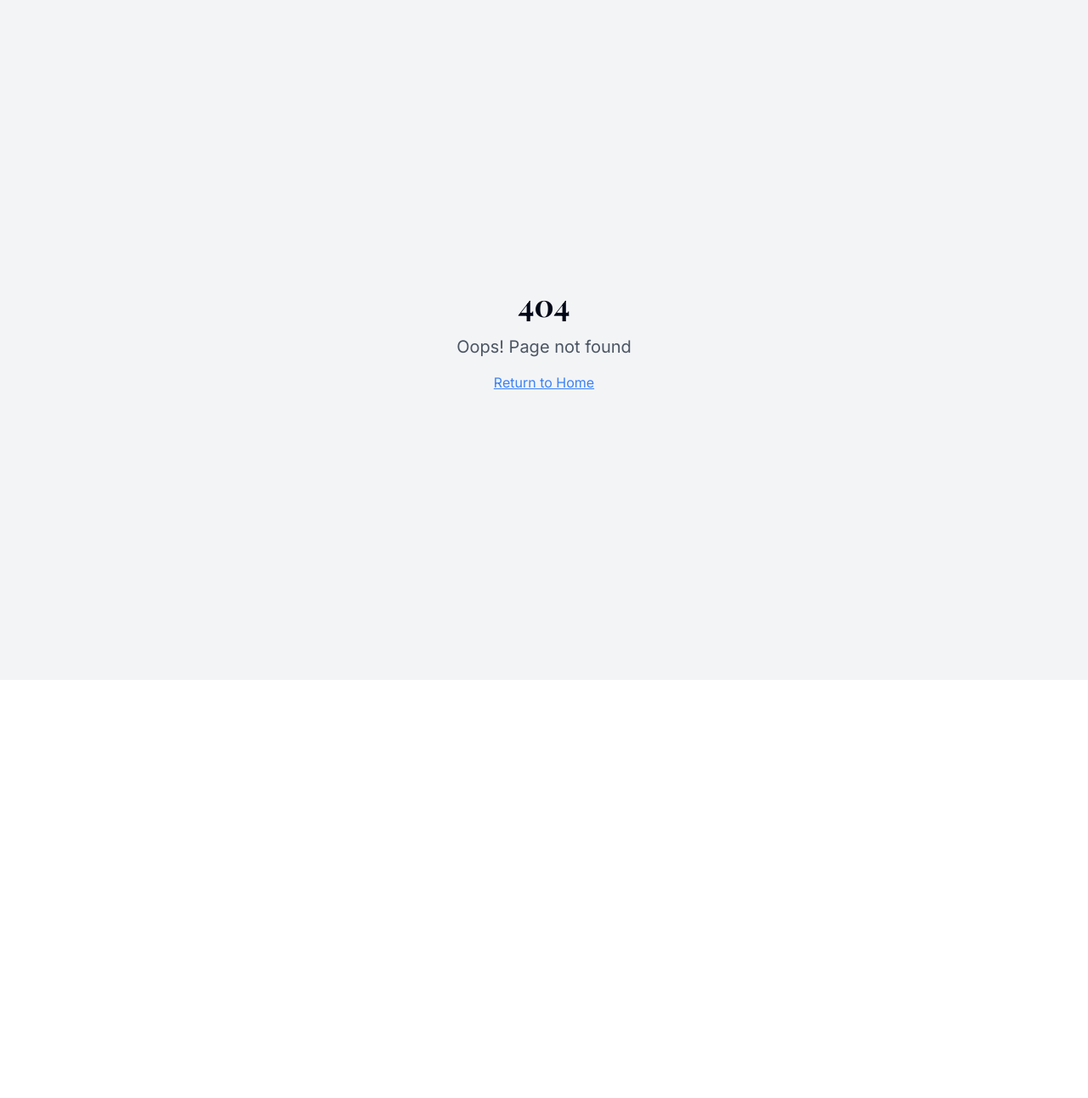
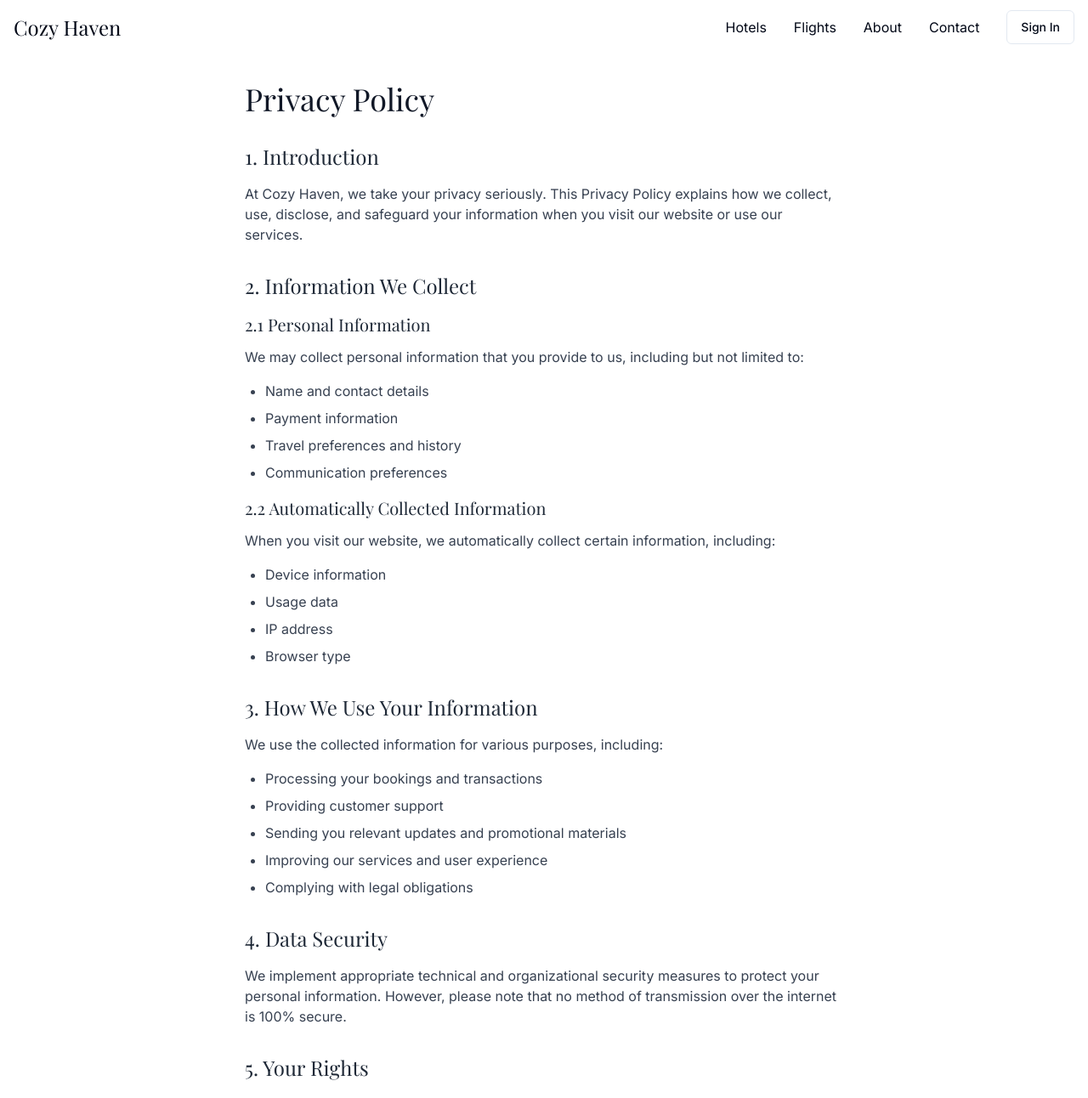
Before and after one commit to Gurneesh-singh/cozy-haven-booker, a React (Vite) app: page /privacy in a window 1280 px wide. Before the commit this address had no page. Shown: the top 1292 px of the page at 85% size. Before the commit the page ends 800 px from the top, so only its background shows below. Built offline with nearby package versions, Linux system fonts and the light colour scheme.

Commit message:
Add Privacy Policy Page
Adds a new page to the website outlining the privacy policy.  No specific implementation details are included in this commit.

```diff
--- a/src/App.tsx
+++ b/src/App.tsx
@@ -1,27 +1,19 @@
 
-import { Toaster } from "@/components/ui/toaster";
-import { Toaster as Sonner } from "@/components/ui/sonner";
-import { TooltipProvider } from "@/components/ui/tooltip";
-import { QueryClient, QueryClientProvider } from "@tanstack/react-query";
-import { BrowserRouter, Routes, Route } from "react-router-dom";
-import Index from "./pages/Index";
-import NotFound from "./pages/NotFound";
+import { BrowserRouter as Router, Routes, Route } from "react-router-dom";
+import Index from "@/pages/Index";
+import NotFound from "@/pages/NotFound";
+import Privacy from "@/pages/Privacy";
 
-const queryClient = new QueryClient();
-
-const App = () => (
-  <QueryClientProvider client={queryClient}>
-    <TooltipProvider>
-      <Toaster />
-      <Sonner />
-      <BrowserRouter>
-        <Routes>
-          <Route path="/" element={<Index />} />
-          <Route path="*" element={<NotFound />} />
-        </Routes>
-      </BrowserRouter>
-    </TooltipProvider>
-  </QueryClientProvider>
-);
+function App() {
+  return (
+    <Router>
+      <Routes>
+        <Route path="/" element={<Index />} />
+        <Route path="/privacy" element={<Privacy />} />
+        <Route path="*" element={<NotFound />} />
+      </Routes>
+    </Router>
+  );
+}
 
 export default App;
--- /dev/null
+++ b/src/pages/Privacy.tsx
@@ -0,0 +1,98 @@
+
+import { Navbar } from "@/components/Navbar";
+
+const Privacy = () => {
+  return (
+    <div className="min-h-screen bg-white">
+      <Navbar />
+      <div className="pt-24 pb-16 px-4">
+        <div className="container mx-auto max-w-3xl">
+          <h1 className="text-4xl font-display mb-8 text-gray-900">Privacy Policy</h1>
+
+          <div className="space-y-8 text-gray-700">
+            <section>
+              <h2 className="text-2xl font-display mb-4 text-gray-800">1. Introduction</h2>
+              <p className="mb-4">
+                At Cozy Haven, we take your privacy seriously. This Privacy Policy explains how we collect, use, disclose, and safeguard your information when you visit our website or use our services.
+              </p>
+            </section>
+
+            <section>
+              <h2 className="text-2xl font-display mb-4 text-gray-800">2. Information We Collect</h2>
+              <h3 className="text-xl mb-3 text-gray-800">2.1 Personal Information</h3>
+              <p className="mb-4">We may collect personal information that you provide to us, including but not limited to:</p>
+              <ul className="list-disc pl-6 mb-4 space-y-2">
+                <li>Name and contact details</li>
+                <li>Payment information</li>
+                <li>Travel preferences and history</li>
+                <li>Communication preferences</li>
+              </ul>
+
+              <h3 className="text-xl mb-3 text-gray-800">2.2 Automatically Collected Information</h3>
+              <p className="mb-4">When you visit our website, we automatically collect certain information, including:</p>
+              <ul className="list-disc pl-6 mb-4 space-y-2">
+                <li>Device information</li>
+                <li>Usage data</li>
+                <li>IP address</li>
+                <li>Browser type</li>
+              </ul>
+            </section>
+
+            <section>
+              <h2 className="text-2xl font-display mb-4 text-gray-800">3. How We Use Your Information</h2>
+              <p className="mb-4">We use the collected information for various purposes, including:</p>
+              <ul className="list-disc pl-6 mb-4 space-y-2">
+                <li>Processing your bookings and transactions</li>
+                <li>Providing customer support</li>
+                <li>Sending you relevant updates and promotional materials</li>
+                <li>Improving our services and user experience</li>
+                <li>Complying with legal obligations</li>
+              </ul>
+            </section>
+
+            <section>
+              <h2 className="text-2xl font-display mb-4 text-gray-800">4. Data Security</h2>
+              <p className="mb-4">
+                We implement appropriate technical and organizational security measures to protect your personal information. However, please note that no method of transmission over the internet is 100% secure.
+              </p>
+            </section>
+
+            <section>
+              <h2 className="text-2xl font-display mb-4 text-gray-800">5. Your Rights</h2>
+              <p className="mb-4">You have the right to:</p>
+              <ul className="list-disc pl-6 mb-4 space-y-2">
+                <li>Access your personal information</li>
+                <li>Correct inaccurate data</li>
+                <li>Request deletion of your data</li>
+                <li>Object to data processing</li>
+                <li>Withdraw consent</li>
+              </ul>
+            </section>
+
+            <section>
+              <h2 className="text-2xl font-display mb-4 text-gray-800">6. Contact Us</h2>
+              <p className="mb-4">
+                If you have any questions about this Privacy Policy, please contact us at:
+              </p>
+              <div className="bg-gray-50 p-4 rounded-lg">
+                <p>Email: privacy@cozyhaven.com</p>
+                <p>Phone: +1 (555) 123-4567</p>
+                <p>Address: 123 Privacy Street, Securityville, ST 12345</p>
+              </div>
+            </section>
+
+            <section>
+              <h2 className="text-2xl font-display mb-4 text-gray-800">7. Updates to This Policy</h2>
+              <p className="mb-4">
+                We may update this Privacy Policy from time to time. The updated version will be indicated by an updated "Revised" date and the updated version will be effective as soon as it is accessible.
+              </p>
+              <p className="text-sm text-gray-500">Last updated: April 2024</p>
+            </section>
+          </div>
+        </div>
+      </div>
+    </div>
+  );
+};
+
+export default Privacy;
```
